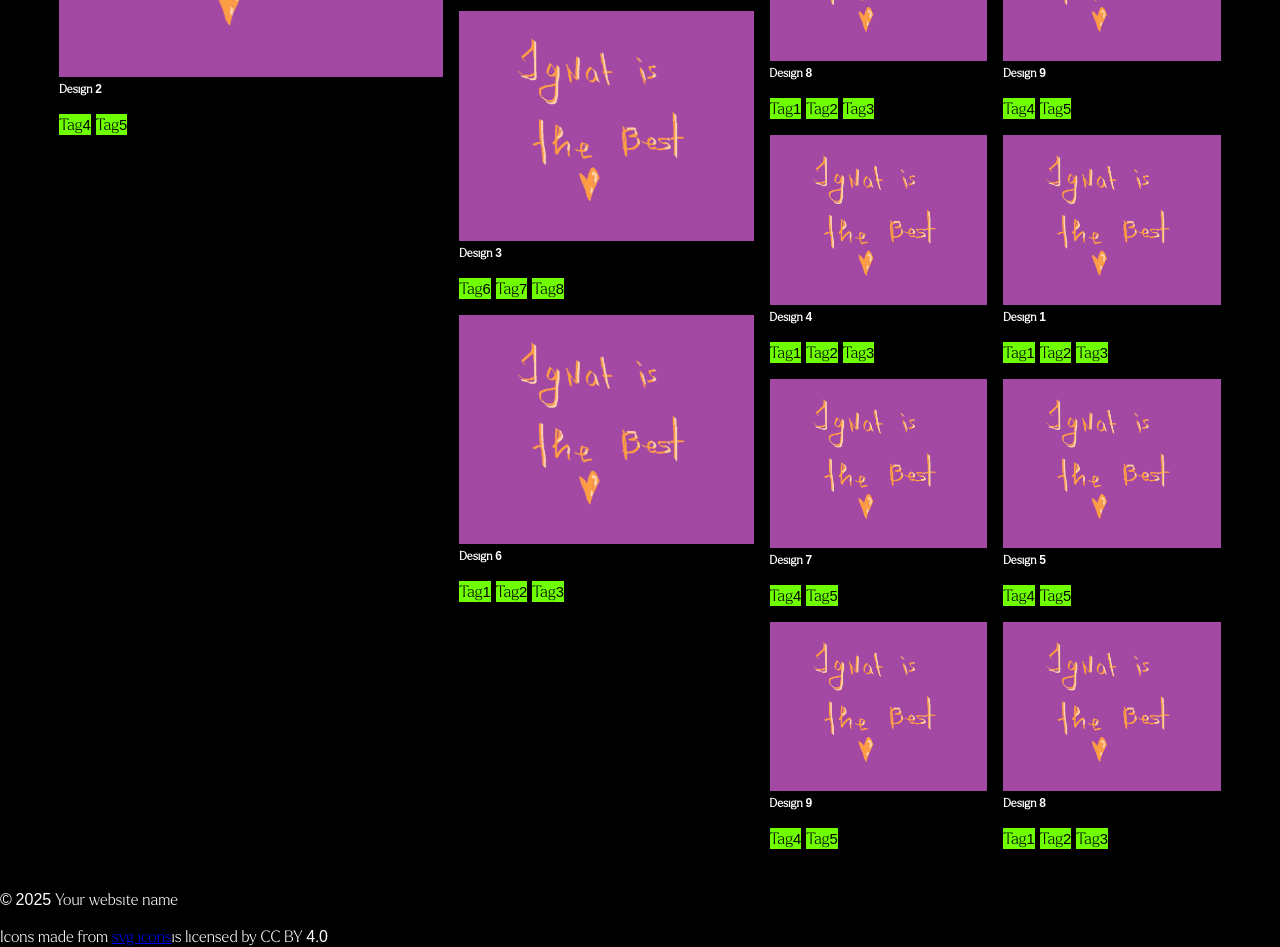
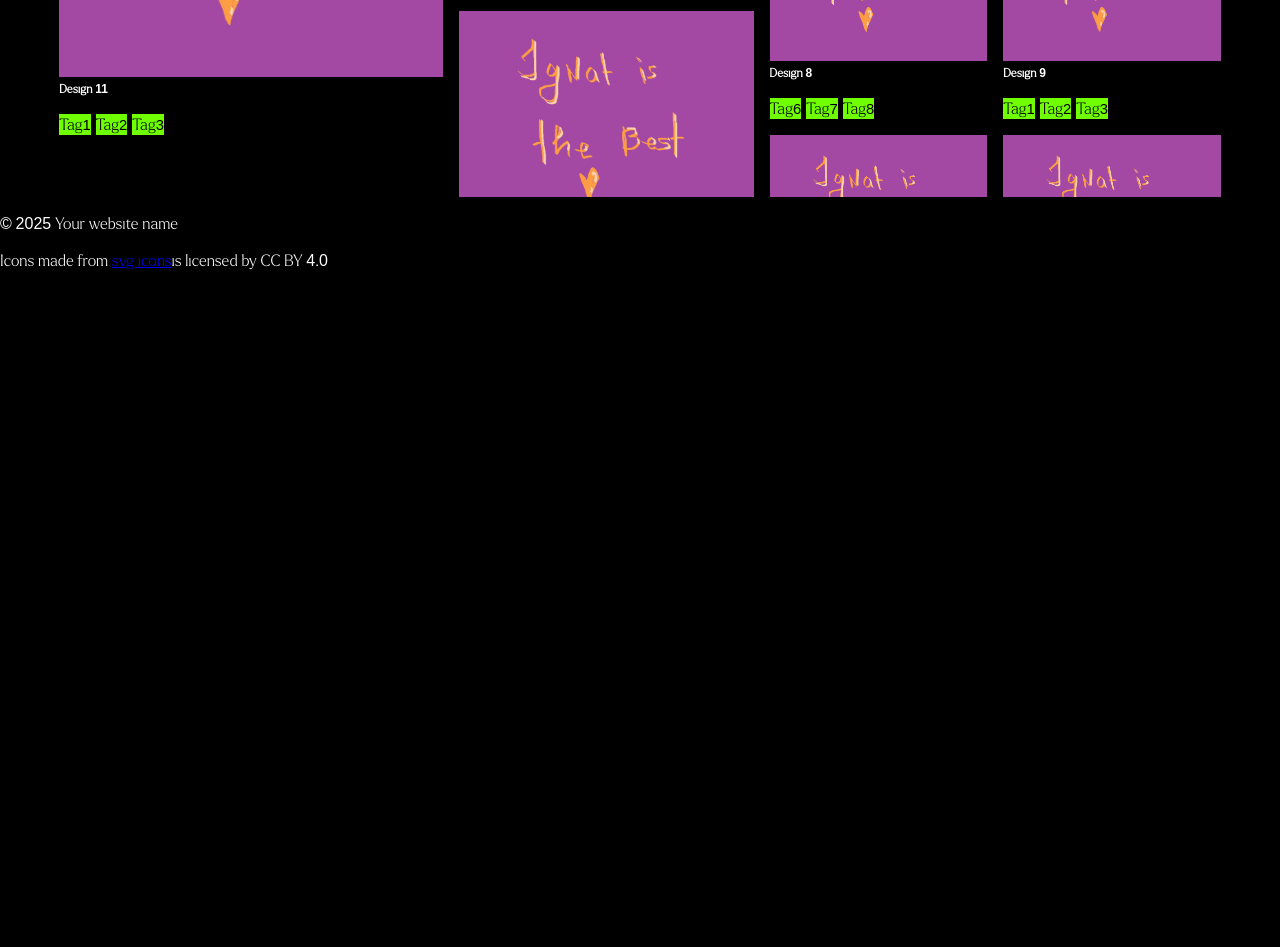
Before and after one commit to Etnim/GalleryWebsite, a React (Vite) app: page / in a window 1280 px wide. Shown: the part 660-1607 px from the top of the page. After the commit the page ends 931 px from the top, so only its background shows below. Built offline with nearby package versions, Linux system fonts and the light colour scheme.

Commit message:
Add scrolling effect

```diff
--- a/src/Gallery/Gallery.jsx
+++ b/src/Gallery/Gallery.jsx
@@ -1,97 +1,33 @@
 import DesignPic from '../assets/TheBest.png'
 import GridColumn from "./GridColumn";
 import styles from "./GridColumn.module.css";
+import React, { useRef, useEffect } from 'react';
 
-function Gallery() {
-    //9 Cards
+export default function Gallery() {
     const listOfCards = [
-        {
-            cardName: "Design 1",
-            listOfTags: ["Tag1", "Tag2", "Tag3"],
-            imageSrc: DesignPic
-        },
-        {
-            cardName: "Design 2",
-            listOfTags: ["Tag4", "Tag5"],
-            imageSrc: DesignPic
-        },
-        {
-            cardName: "Design 3",
-            listOfTags: ["Tag6", "Tag7", "Tag8"],
-            imageSrc: DesignPic
-        },
-        {
-            cardName: "Design 4",
-            listOfTags: ["Tag1", "Tag2", "Tag3"],
-            imageSrc: DesignPic
-        },
-        {
-            cardName: "Design 5",
-            listOfTags: ["Tag4", "Tag5"],
-            imageSrc: DesignPic
-        }, {
-            cardName: "Design 6",
-            listOfTags: ["Tag1", "Tag2", "Tag3"],
-            imageSrc: DesignPic
-        },
-        {
-            cardName: "Design 7",
-            listOfTags: ["Tag4", "Tag5"],
-            imageSrc: DesignPic
-        }, {
-            cardName: "Design 8",
-            listOfTags: ["Tag1", "Tag2", "Tag3"],
-            imageSrc: DesignPic
-        },
-        {
-            cardName: "Design 9",
-            listOfTags: ["Tag4", "Tag5"],
-            imageSrc: DesignPic
-        },
-         {
-            cardName: "Design 1",
-            listOfTags: ["Tag1", "Tag2", "Tag3"],
-            imageSrc: DesignPic
-        },
-        {
-            cardName: "Design 2",
-            listOfTags: ["Tag4", "Tag5"],
-            imageSrc: DesignPic
-        },
-        {
-            cardName: "Design 3",
-            listOfTags: ["Tag6", "Tag7", "Tag8"],
-            imageSrc: DesignPic
-        },
-        {
-            cardName: "Design 4",
-            listOfTags: ["Tag1", "Tag2", "Tag3"],
-            imageSrc: DesignPic
-        },
-        {
-            cardName: "Design 5",
-            listOfTags: ["Tag4", "Tag5"],
-            imageSrc: DesignPic
-        }, {
-            cardName: "Design 6",
-            listOfTags: ["Tag1", "Tag2", "Tag3"],
-            imageSrc: DesignPic
-        },
-        {
-            cardName: "Design 7",
-            listOfTags: ["Tag4", "Tag5"],
-            imageSrc: DesignPic
-        }, {
-            cardName: "Design 8",
-            listOfTags: ["Tag1", "Tag2", "Tag3"],
-            imageSrc: DesignPic
-        },
-        {
-            cardName: "Design 9",
-            listOfTags: ["Tag4", "Tag5"],
-            imageSrc: DesignPic
-        }
-    ]
+        { cardName: "Design 1", listOfTags: ["Tag1", "Tag2", "Tag3"], imageSrc: DesignPic },
+        { cardName: "Design 2", listOfTags: ["Tag4", "Tag5"], imageSrc: DesignPic },
+        { cardName: "Design 3", listOfTags: ["Tag6", "Tag7", "Tag8"], imageSrc: DesignPic },
+        { cardName: "Design 4", listOfTags: ["Tag1", "Tag2", "Tag3"], imageSrc: DesignPic },
+        { cardName: "Design 5", listOfTags: ["Tag4", "Tag5"], imageSrc: DesignPic },
+        { cardName: "Design 6", listOfTags: ["Tag1", "Tag2", "Tag3"], imageSrc: DesignPic },
+        { cardName: "Design 7", listOfTags: ["Tag4", "Tag5"], imageSrc: DesignPic },
+        { cardName: "Design 8", listOfTags: ["Tag6", "Tag7", "Tag8"], imageSrc: DesignPic },
+        { cardName: "Design 9", listOfTags: ["Tag1", "Tag2", "Tag3"], imageSrc: DesignPic },
+        { cardName: "Design 10", listOfTags: ["Tag4", "Tag5"], imageSrc: DesignPic },
+        { cardName: "Design 11", listOfTags: ["Tag1", "Tag2", "Tag3"], imageSrc: DesignPic },
+        { cardName: "Design 12", listOfTags: ["Tag4", "Tag5"], imageSrc: DesignPic },
+        { cardName: "Design 13", listOfTags: ["Tag6", "Tag7", "Tag8"], imageSrc: DesignPic },
+        { cardName: "Design 14", listOfTags: ["Tag1", "Tag2", "Tag3"], imageSrc: DesignPic },
+        { cardName: "Design 15", listOfTags: ["Tag4", "Tag5"], imageSrc: DesignPic },
+        { cardName: "Design 16", listOfTags: ["Tag1", "Tag2", "Tag3"], imageSrc: DesignPic },
+        { cardName: "Design 17", listOfTags: ["Tag4", "Tag5"], imageSrc: DesignPic },
+        { cardName: "Design 18", listOfTags: ["Tag6", "Tag7", "Tag8"], imageSrc: DesignPic },
+        { cardName: "Design 19", listOfTags: ["Tag1", "Tag2", "Tag3"], imageSrc: DesignPic },
+        { cardName: "Design 20", listOfTags: ["Tag4", "Tag5"], imageSrc: DesignPic }
+    ];
+
+    const columnsAmount = 4;
 
     function getRows(arraySize, columnsAmount) {
         const columnsAmountInitial = columnsAmount;
@@ -109,7 +45,6 @@ function Gallery() {
         return rows;
     }
 
-    // 2) fill a “triangular‐shifted” matrix row-by-row
     function fillMatrixFromArray(rows, columns, cards) {
         const matrix = Array.from({ length: rows }, () => Array(columns).fill(null));
         let cardIndex = 0;
@@ -145,22 +80,68 @@ function Gallery() {
         return galleryColumns;
     }
 
-    const columnsAmount = 4;
     const rows = getRows(listOfCards.length, columnsAmount);
     const cardsMatrix = fillMatrixFromArray(rows, columnsAmount, listOfCards);
     const galleryColumns = convertMatrixToGalleryColumns(cardsMatrix, columnsAmount, rows);
 
+    const columnSpeeds = [0.05, 0.4, 0.6, 0.8]
+    const containerRef = useRef(null);
+    const velocities = useRef(new Array(galleryColumns.length).fill(0));
+    const rafId = useRef(null);
+    const lastTime = useRef(0);
+
+    const handleWheelCapture = e => {
+        e.preventDefault();
+        const deltaY = e.deltaY;
+        // Bump each column’s velocity
+        galleryColumns.forEach((_, idx) => {
+            velocities.current[idx] += deltaY * columnSpeeds[idx];
+        });
+        // Kick off the animate loop if not already running
+        if (!rafId.current) {
+            lastTime.current = performance.now();
+            rafId.current = requestAnimationFrame(animate);
+        }
+    };
+
+    // 2) The inertia loop
+    function animate(now) {
+        const dt = (now - lastTime.current) / 1000; // seconds
+        lastTime.current = now;
+
+        const cols = containerRef.current.children;
+        let active = false;
+
+        velocities.current.forEach((vel, idx) => {
+            if (Math.abs(vel) > 0.1) {
+                active = true;
+                cols[idx].scrollTop += vel * dt;
+                velocities.current[idx] *= 0.90;  // friction (tweak 0.90 → 0.85 for heavier slow-down)
+            } else {
+                velocities.current[idx] = 0;
+            }
+        });
+
+        if (active) {
+            rafId.current = requestAnimationFrame(animate);
+        } else {
+            rafId.current = null;
+        }
+    }
+
     return (
-        <div className="gallery">
+        <div className="gallery"
+            ref={containerRef}
+            onWheel={handleWheelCapture}
+        >
             {galleryColumns.map((cards, idx) => (
-                <GridColumn
-                    key={idx}
-                    className={styles[`col${idx}`]}
-                    cards={cards}
-                />
+                    <GridColumn
+                        key={idx}
+                        className={styles[`col${idx}`]}
+                        cards={cards}
+                    />
             ))}
         </div>
     );
+
 }
-
-export default Gallery;
--- a/src/Gallery/GridColumn.jsx
+++ b/src/Gallery/GridColumn.jsx
@@ -3,12 +3,13 @@ import PropTypes from 'prop-types';
 import React, { useRef, useEffect } from "react";
 import styles from "./GridColumn.module.css";
 
-
-
-function GridColumn({ cards, className }) {
+const GridColumn = React.forwardRef(function GridColumn({ cards, className, onWheel }, ref) {
 
     return (
-        <div className={[styles.gridColumn, className].join(' ')}>
+        <div
+            ref={ref}
+            onWheel={onWheel}
+            className={[styles.gridColumn, className].join(' ')}>
             {cards.map(card => (
                 <DesignCard
                     cardName={card.cardName}
@@ -19,6 +20,7 @@ function GridColumn({ cards, className }) {
         </div>
     )
 }
+)
 
 export default GridColumn;
 GridColumn.propTypes = {
--- a/src/Gallery/GridColumn.module.css
+++ b/src/Gallery/GridColumn.module.css
@@ -1,5 +1,7 @@
 .gridColumn {
-    padding: 0.5em;
+  padding: 0.5em;
+  height: 100%; /* will fill the 100vh of .gallery */
+  overflow-y: hidden;
 }
 
 .col0 {
--- a/src/index.css
+++ b/src/index.css
@@ -22,4 +22,6 @@ body {
   justify-content: center;
   padding: 0;
   margin: 0;
+  height: 100vh;
+  overflow: hidden;
 }
```
